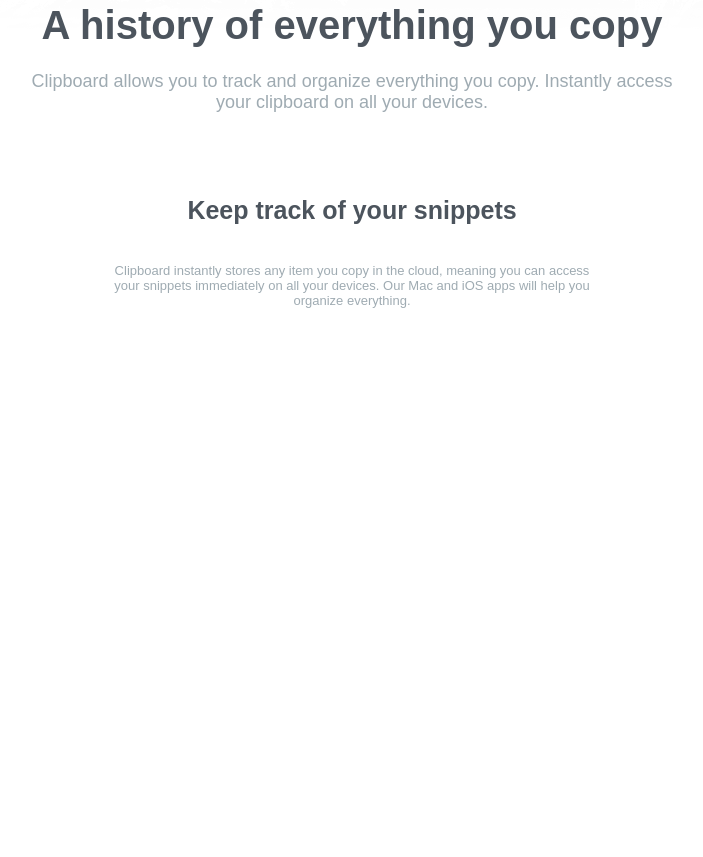
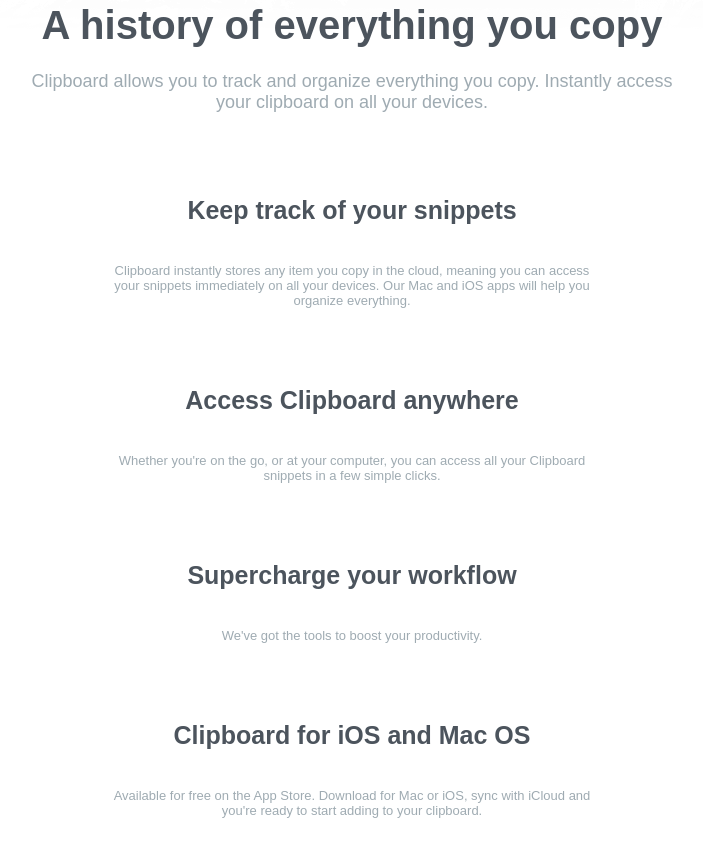
Before and after one commit to KatiaSonally/Clipboard-landing-page, a plain HTML site: page index.html in a window 1280 px wide. Shown: the part 335-1192 px from the top of the page, without its empty margins (288-991 px from the left). Before the commit the page ends 800 px from the top, so only its background shows below. Drawn offline with Linux system fonts and the light colour scheme; a web font is replaced by a local one.

Commit message:
Incluindo blocos repetidos.

```diff
--- a/index.html
+++ b/index.html
@@ -24,6 +24,21 @@
                 <p class="subtitulo">Keep track of your snippets</p>
                 <p class="subtexto">Clipboard instantly stores any item you copy in the cloud, meaning you can access your snippets immediately on all your devices. Our Mac and iOS apps will help you organize everything.</p>
             </div>
+            <div class="chamada2">
+                <p class="subtitulo">Access Clipboard anywhere</p>
+                <p class="subtexto">Whether you're on the go, or at your computer, you can access all your Clipboard
+                    snippets in a few simple clicks.</p>
+            </div>
+            <div class="chamada2">
+                <p class="subtitulo">Supercharge your workflow</p>
+                <p class="subtexto">We've got the tools to boost your productivity.</p>
+            </div>
+            <div class="chamada2">
+                <p class="subtitulo">Clipboard for iOS and Mac OS</p>
+                <p class="subtexto">Available for free on the App Store. Download for Mac or iOS, sync with iCloud
+                    and you're ready to start adding to your clipboard.
+                  </p>
+            </div>
         </main>
     </body>
 </html>
```
Also changed, not shown: indexproj.html (+3 -3 lines).
